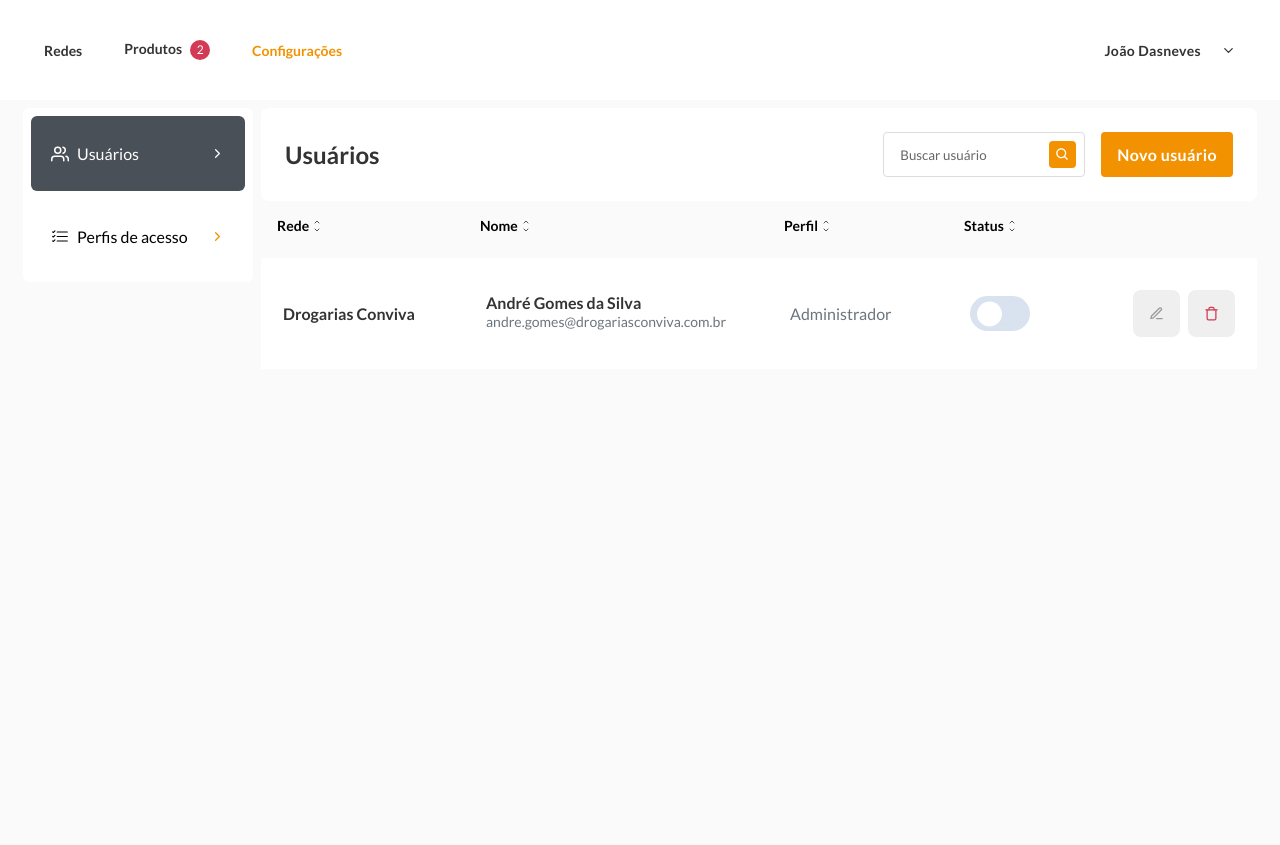
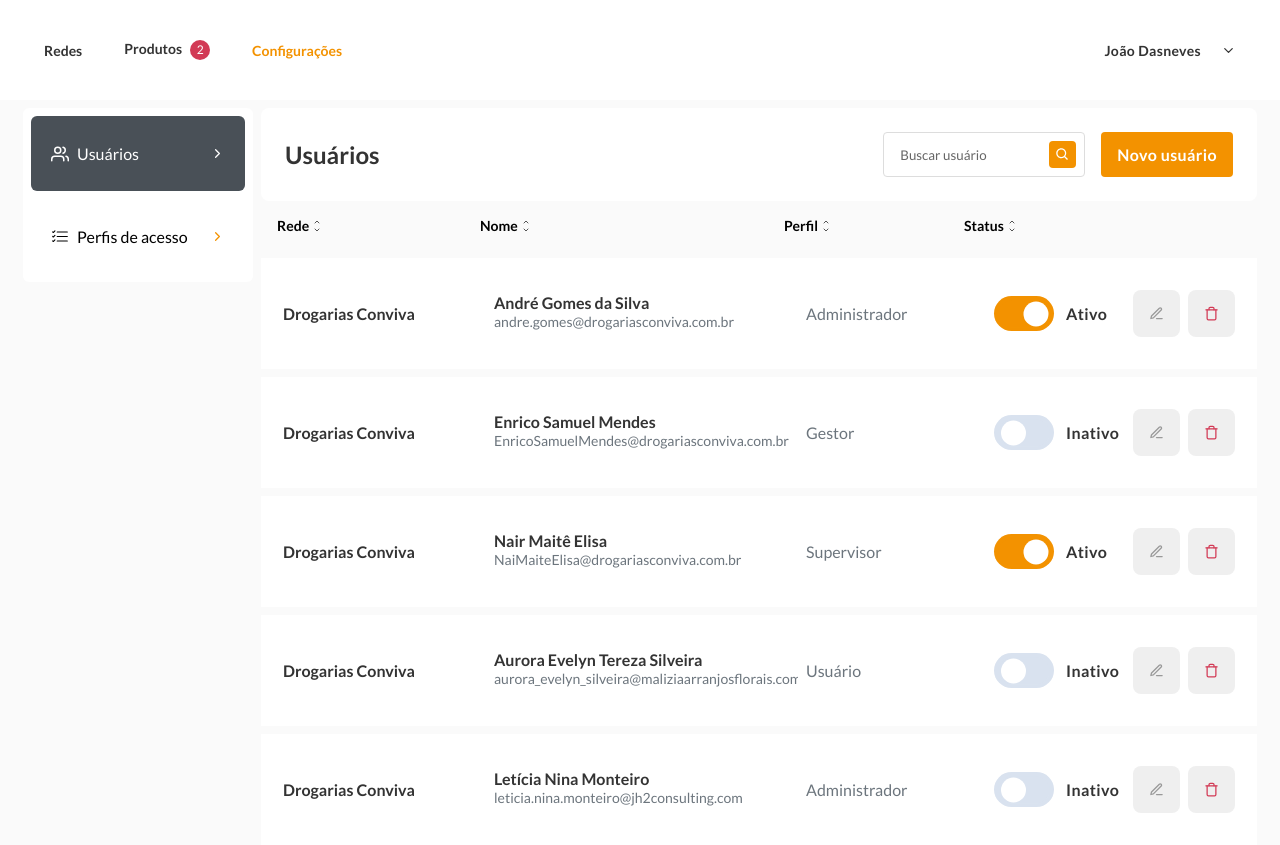
Before and after one commit to maxleon52/challenge-fcamara, a React (Create React App) app: page / in a window 1280 px wide. Before the commit the page ends 800 px from the top, so only its background shows below. Built offline with nearby package versions, Linux system fonts and the light colour scheme; data requests are answered from the project's data file.

Commit message:
task: add fuction PATCH for switch

```diff
--- /dev/null
+++ b/db.json
@@ -0,0 +1,44 @@
+{
+  "users": [
+    {
+      "id": 1,
+      "rede": "Drogarias Conviva",
+      "name": "André Gomes da Silva",
+      "email": "andre.gomes@drogariasconviva.com.br",
+      "profile": "Administrador",
+      "status": true
+    },
+    {
+      "id": 2,
+      "rede": "Drogarias Conviva",
+      "name": "Enrico Samuel Mendes",
+      "email": "EnricoSamuelMendes@drogariasconviva.com.br",
+      "profile": "Gestor",
+      "status": false
+    },
+    {
+      "id": 3,
+      "rede": "Drogarias Conviva",
+      "name": "Nair Maitê Elisa",
+      "email": "NaiMaiteElisa@drogariasconviva.com.br",
+      "profile": "Supervisor",
+      "status": true
+    },
+    {
+      "id": 4,
+      "rede": "Drogarias Conviva",
+      "name": "Aurora Evelyn Tereza Silveira",
+      "email": "aurora_evelyn_silveira@maliziaarranjosflorais.com.br",
+      "profile": "Usuário",
+      "status": false
+    },
+    {
+      "id": 5,
+      "rede": "Drogarias Conviva",
+      "name": "Letícia Nina Monteiro",
+      "email": "leticia.nina.monteiro@jh2consulting.com",
+      "profile": "Administrador",
+      "status": false
+    }
+  ]
+}
--- a/package.json
+++ b/package.json
@@ -11,6 +11,7 @@
     "@types/react": "^18.0.0",
     "@types/react-dom": "^18.0.0",
     "@types/styled-components": "^5.1.25",
+    "axios": "^0.27.2",
     "react": "^18.1.0",
     "react-dom": "^18.1.0",
     "react-icons": "^4.3.1",
@@ -42,5 +43,8 @@
       "last 1 firefox version",
       "last 1 safari version"
     ]
+  },
+  "devDependencies": {
+    "json-server": "^0.17.0"
   }
 }
--- a/src/components/Switch/index.tsx
+++ b/src/components/Switch/index.tsx
@@ -1,13 +1,36 @@
 import { useState } from "react";
+import api from "../../services/api";
 import * as S from "./styles";
 
-function Switch() {
-  const [isChecked, setIsChecked] = useState(false);
+interface SwitchProps {
+  isActivity: boolean;
+  userId: number;
+}
+function Switch({ isActivity, userId }: SwitchProps) {
+  const [isChecked, setIsChecked] = useState(isActivity);
+
+  async function handleStatus(userId: number) {
+    try {
+      setIsChecked(!isChecked);
+      await api.patch(`/users/${userId}`, {
+        status: !isChecked,
+      });
+    } catch (error) {
+      console.log(error);
+    }
+  }
 
   return (
-    <S.Container isChecked={isChecked}>
-      <input type="checkbox" onClick={() => setIsChecked(!isChecked)} />
-    </S.Container>
+    <S.Wrapper>
+      <S.Container isChecked={isChecked}>
+        <input
+          type="checkbox"
+          checked={isChecked}
+          onClick={() => handleStatus(userId)}
+        />
+      </S.Container>
+      <strong>{isChecked ? "Ativo" : "Inativo"}</strong>
+    </S.Wrapper>
   );
 }
 
--- a/src/components/Switch/styles.ts
+++ b/src/components/Switch/styles.ts
@@ -3,6 +3,21 @@ import styled from "styled-components";
 interface ContainerProps {
   isChecked: boolean;
 }
+export const Wrapper = styled.div`
+  display: flex;
+  align-items: center;
+  justify-content: center;
+  column-gap: 12px;
+
+  > strong {
+    font-size: 16px;
+    font-weight: 600;
+    line-height: 16px;
+    letter-spacing: 0.025em;
+    text-align: left;
+  }
+`;
+
 export const Container = styled.div<ContainerProps>`
   width: 60px;
   height: 35px;
--- a/src/pages/ScreenUsers/components/User/index.tsx
+++ b/src/pages/ScreenUsers/components/User/index.tsx
@@ -1,13 +1,39 @@
+import { useEffect, useState } from "react";
 import { BiSearch } from "react-icons/bi";
 import { FiChevronDown, FiChevronUp, FiEdit3, FiTrash } from "react-icons/fi";
+import api from "../../../../services/api";
 
 import Button from "../../../../components/Button";
 import Switch from "../../../../components/Switch";
 
 import * as S from "./styles";
 
+interface UserProps {
+  id: number;
+  name: string;
+  rede: string;
+  email: string;
+  profile: string;
+  status: boolean;
+}
+
 export default function User() {
   const optionsColumn = ["Rede", "Nome", "Perfil", "Status"];
+
+  const [users, setUsers] = useState<UserProps[]>([]);
+
+  useEffect(() => {
+    async function getUser() {
+      try {
+        const response = await api.get("/users");
+        setUsers(response.data);
+      } catch (error) {
+        console.error(error);
+      }
+    }
+
+    getUser();
+  }, []);
 
   return (
     <S.Container>
@@ -28,8 +54,8 @@ export default function User() {
 
       <S.Content>
         <S.ColumnFilter>
-          {optionsColumn.map((item) => (
-            <button key={item}>
+          {optionsColumn.map((item, idx) => (
+            <button key={idx}>
               {item}
               <div>
                 <FiChevronUp size={8} />
@@ -40,18 +66,19 @@ export default function User() {
         </S.ColumnFilter>
 
         <S.ListUsers>
-          <S.User>
-            <p>Drogarias Conviva</p>
+          {users.map((user) => (
+            <S.User key={user.id}>
+              <p>{user.rede}</p>
 
               <S.Name>
-              <p>André Gomes da Silva</p>
-              <small>andre.gomes@drogariasconviva.com.br</small>
+                <p>{user.name}</p>
+                <small title={user.email}>{user.email}</small>
               </S.Name>
 
-            <p>Administrador</p>
+              <p>{user.profile}</p>
 
               <S.Status>
-              <Switch />
+                <Switch isActivity={user.status} userId={user.id} />
                 <S.WrapperButton>
                   <button>
                     <FiEdit3 size={15} color="#999999" />
@@ -62,6 +89,7 @@ export default function User() {
                 </S.WrapperButton>
               </S.Status>
             </S.User>
+          ))}
         </S.ListUsers>
       </S.Content>
     </S.Container>
--- a/src/pages/ScreenUsers/components/User/styles.ts
+++ b/src/pages/ScreenUsers/components/User/styles.ts
@@ -96,6 +96,7 @@ export const User = styled.div`
   align-items: center;
   padding: 32px 22px;
   background-color: #fff;
+  column-gap: 8px;
 
   p {
     font-size: 16px;
@@ -116,6 +117,8 @@ export const User = styled.div`
 `;
 
 export const Name = styled.div`
+  overflow: hidden;
+
   small {
     color: #6c757d;
     font-size: 14px;
@@ -123,6 +126,8 @@ export const Name = styled.div`
     line-height: 22px;
     letter-spacing: 0em;
     text-align: left;
+    overflow: hidden;
+    text-overflow: ellipsis;
   }
 `;
 
--- /dev/null
+++ b/src/services/api.ts
@@ -0,0 +1,7 @@
+import axios from "axios";
+
+const api = axios.create({
+  baseURL: "http://localhost:3004",
+});
+
+export default api;
```
Also changed, not shown: 2 other files (tests, documents, lock files or other folders). Lines whose indentation alone changed are shown as unchanged.
